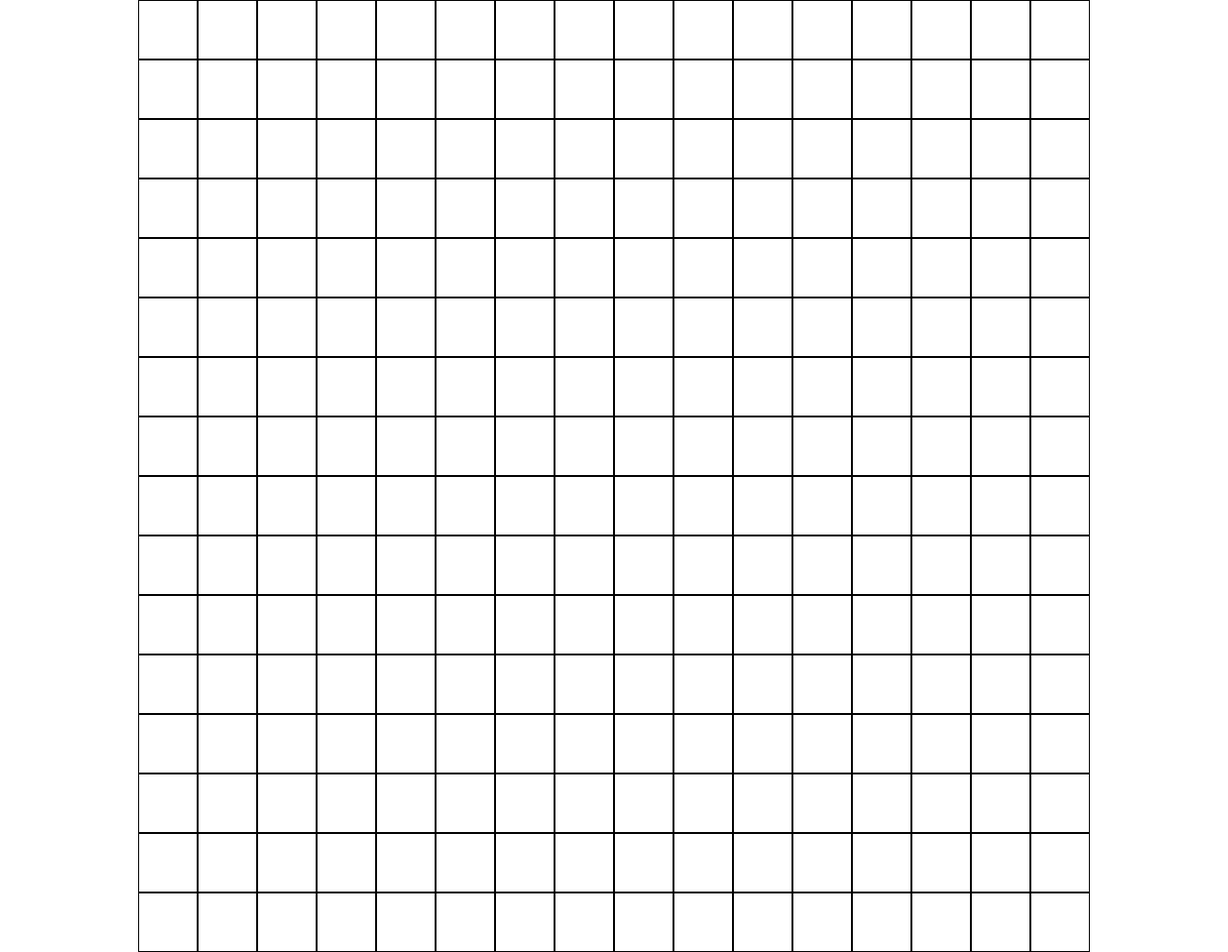
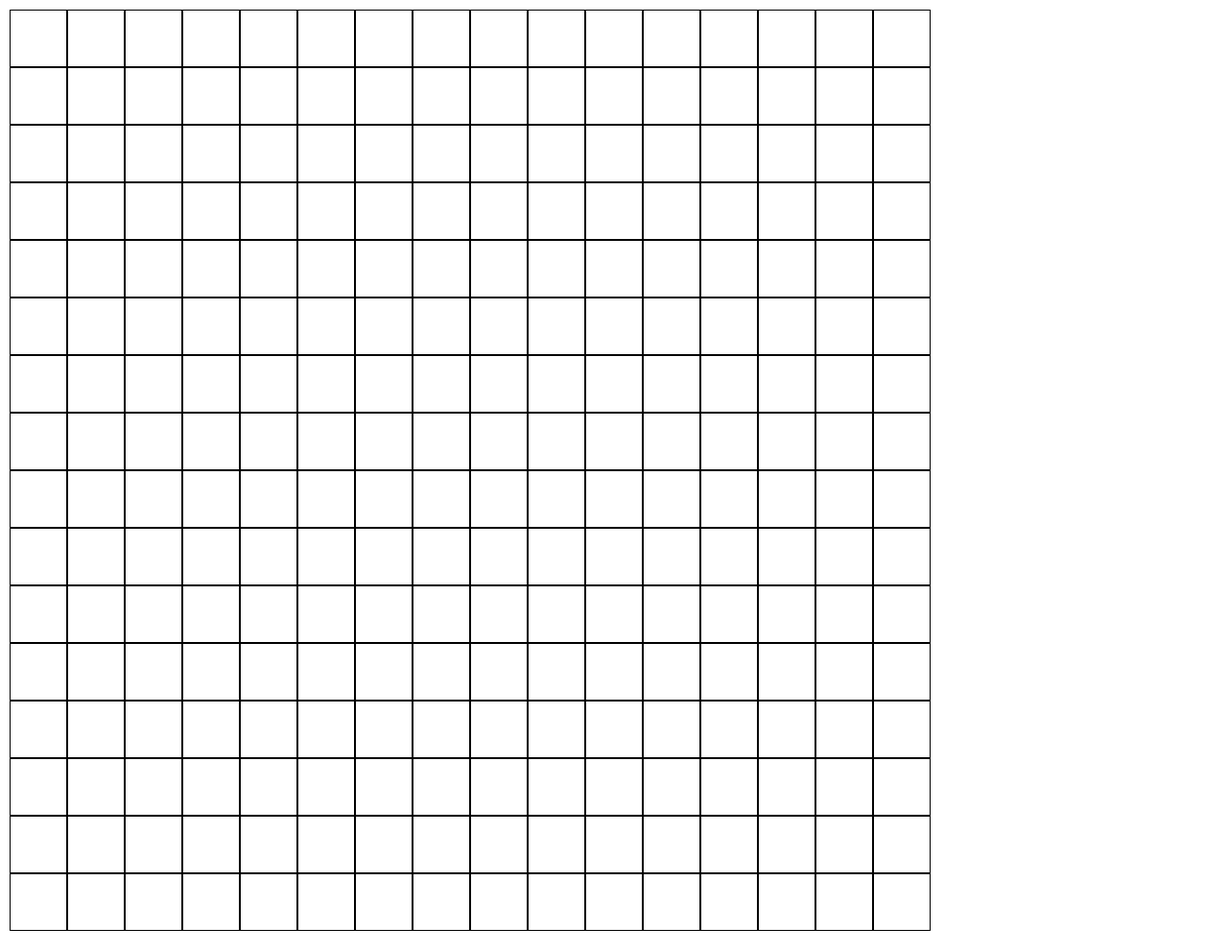
Before and after one commit to mzFaris/Etch-a-Sketch, a plain HTML site: page index.html in a window 1280 px wide. Shown: the whole page at 96% size. Drawn offline with Linux system fonts and the light colour scheme.

Commit message:
refactor: restructure grid creation logic and improve container styles

```diff
--- a/scripts.js
+++ b/scripts.js
@@ -1,25 +1,26 @@
-const container = document.querySelector(".container");
-createGrids(16);
+main()
 
-function createGrids(numberOfGrid) {
-    for (let i = 0; i < numberOfGrid; i++) {
-        const gridContainer = document.createElement("div");
-        gridContainer.style.display = "flex";
-        container.appendChild(gridContainer);
-        for (let j = 0; j < numberOfGrid; j++) {
-            const grid = document.createElement("div");
-            createGrid(grid);
-            gridContainer.appendChild(grid);
-        }
+function main() {
+    let numberOfGrid = 16;
+    const container = document.querySelector(".container");
+    createGrids(container, numberOfGrid);
+}
+
+function createGrids(parent, n) {
+    for (let i = 0; i < n; i++) {
+        const container = document.createElement("div");
+        container.style.display = "flex";
+        container.style.flex = "1";
+        parent.appendChild(container);
+        createSingleGrid(container, n);
     }
 }
 
-function createGrid(grid) {
-    grid.style.minWidth = "60px";
-    grid.style.minHeight = "60px";
-    grid.style.border = "1px solid black";
-    grid.style.flexShrink = "1";
-    grid.addEventListener("mouseover", () => {
-        grid.classList.add("paint")
-    })
+function createSingleGrid(parent, n) {
+    for (let i = 0; i < n; i++) {
+        const grid = document.createElement("div");
+        grid.style.border = "1px solid #000000";
+        grid.style.flex = "1";
+        parent.appendChild(grid);
+    }
 }
--- a/styles.css
+++ b/styles.css
@@ -3,13 +3,13 @@
     padding: 0px;
 }
 
-.container {
-    display: flex;
-    flex-direction: column;
-    justify-content: center;
-    align-items: center;
+body {
+    padding: 10px;
 }
 
-.paint {
-    background-color: black;
+.container {
+    width: 960px;
+    height: 960px;
+    display: flex;
+    flex-flow: column wrap;
 }
```
